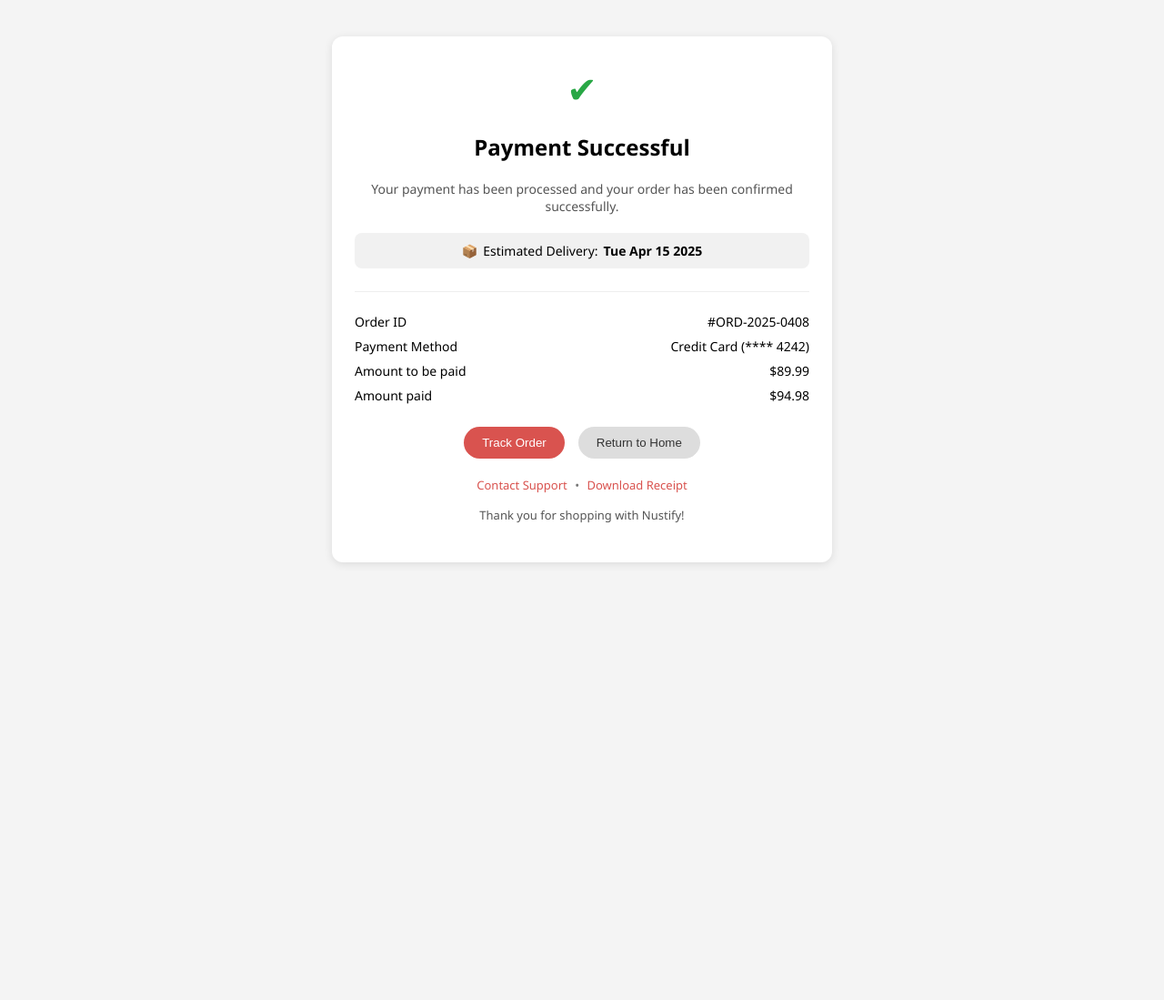
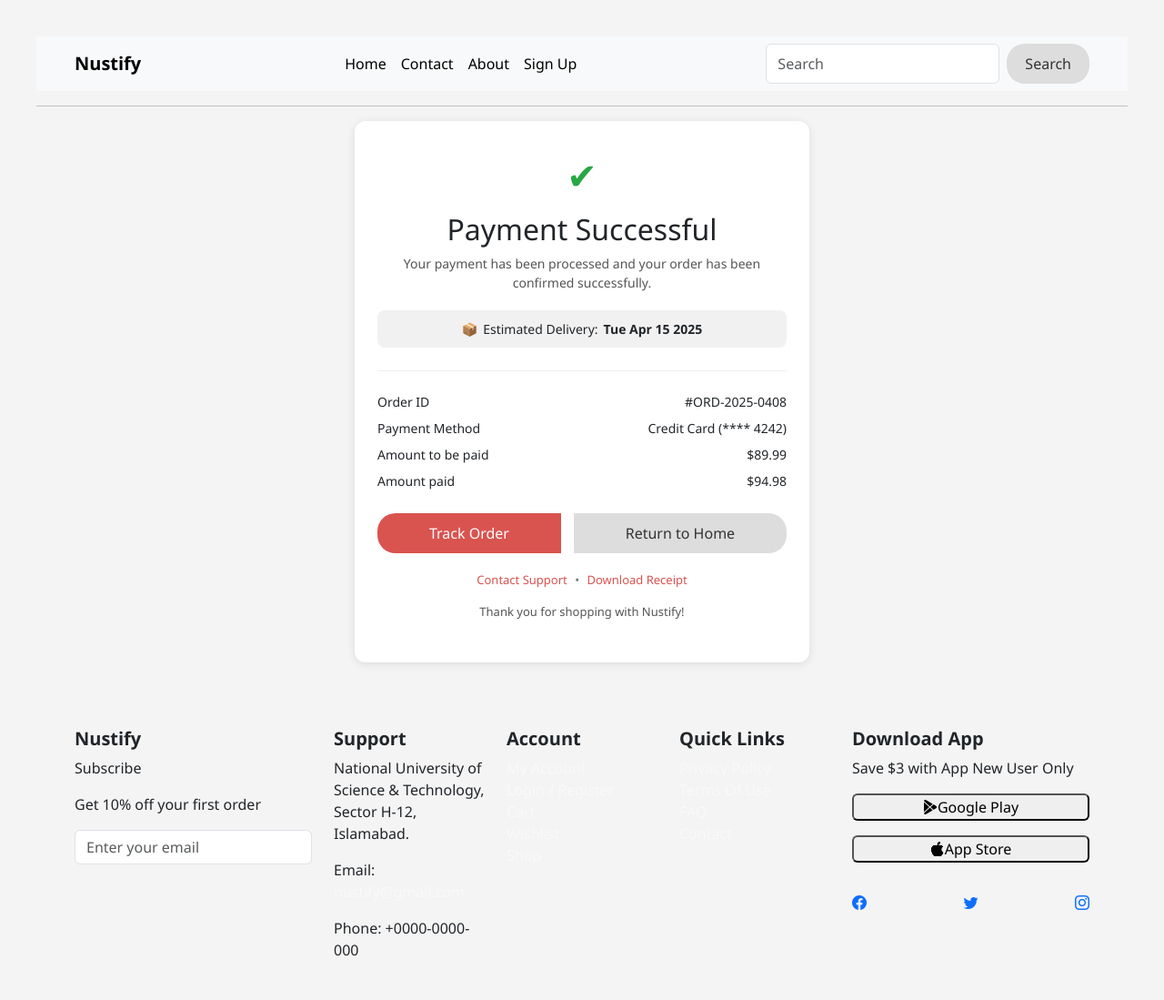
Before and after one commit to AbdullahSaleem1096/Web-technologies-assignment-1, a plain HTML site: page paymemtsuccess.html in a window 1280 px wide. Shown: the whole page at 91% size. Before the commit the page ends 800 px from the top, so only its background shows below. Drawn offline with nearby package versions, Linux system fonts and the light colour scheme.

Commit message:
paymemtsuccess.html

```diff
--- a/paymemtsuccess.html
+++ b/paymemtsuccess.html
@@ -1,10 +1,39 @@
 <!DOCTYPE html>
 <html lang="en">
 <head>
-  <meta charset="UTF-8">
-  <title>Payment Successful</title>
-  <link rel="stylesheet" href="paymentsuccess.css">
+  <meta charset="UTF-8" />
+  <meta name="viewport" content="width=device-width, initial-scale=1.0" />
+  <link rel="stylesheet" href="https://cdn.jsdelivr.net/npm/bootstrap-icons@1.10.5/font/bootstrap-icons.css">
+  <link href="https://cdn.jsdelivr.net/npm/bootstrap@5.3.3/dist/css/bootstrap.min.css" rel="stylesheet" integrity="sha384-QWTKZyjpPEjISv5WaRU9OFeRpok6YctnYmDr5pNlyT2bRjXh0JMhjY6hW+ALEwIH" crossorigin="anonymous">
+
+  <title>Nustify Header</title>
+  <link rel="stylesheet" href="paymentsuccess.css" />
 </head>
+<body>
+  <div class="top-bar"></div>
+
+  <!-- NAVBAR -->
+  <nav class="navbar navbar-expand-lg bg-body-tertiary">
+    <div class="container">
+      <a class="navbar-brand fw-bold" href="#"><strong>Nustify</strong></a>
+      <button class="navbar-toggler" type="button" data-bs-toggle="collapse" data-bs-target="#navbarNav">
+        <span class="navbar-toggler-icon"></span>
+      </button>
+      <div class="collapse navbar-collapse justify-content-center" id="navbarNav">
+        <ul class="navbar-nav mx-auto">
+          <li class="nav-item"><a class="nav-link active" href="home.html">Home</a></li>
+          <li class="nav-item"><a class="nav-link active" href="contact.html">Contact</a></li>
+          <li class="nav-item"><a class="nav-link active" href="about.html">About</a></li>
+          <li class="nav-item"><a class="nav-link active" href="signup.html">Sign Up</a></li>
+        </ul>
+      </div>
+      <form class="d-flex" role="search">
+        <input class="form-control me-2" type="search" placeholder="Search" aria-label="Search">
+        <button class="btn btn-outline-success" type="submit">Search</button>
+      </form>
+    </div>
+  </nav>
+  <hr>
 <body>
 
   <div class="payment-container" id="paymentSuccess">
@@ -60,5 +89,66 @@
     `;
   </script>
 
+  <footer class="footer mt-5 py-4">
+    <div class="container">
+        <div class="row text-start">
+
+            <!-- Section-1 -->
+            <div class="col-md-3">
+                <h5 class="fw-bold">Nustify</h5>
+                <p>Subscribe</p>
+                <p>Get 10% off your first order</p>
+                <input type="email" class="form-control mb-2" placeholder="Enter your email">
+            </div>
+
+            <!-- Section-2 -->
+            <div class="col-md-2">
+                <h5 class="fw-bold">Support</h5>
+                <p>National University of Science & Technology, Sector H-12, Islamabad.</p>
+                <p>Email: <a href="mailto:nustify@gmail.com" class="text-light text-decoration-none">nustify@gmail.com</a></p>
+                <p>Phone: +0000-0000-000</p>
+            </div>
+
+            <!-- Section-3 -->
+            <div class="col-md-2">
+                <h5 class="fw-bold">Account</h5>
+                <ul class="list-unstyled">
+                    <li><a href="#" class="text-light text-decoration-none">My Account</a></li>
+                    <li><a href="#" class="text-light text-decoration-none">Login / Register</a></li>
+                    <li><a href="#" class="text-light text-decoration-none">Cart</a></li>
+                    <li><a href="#" class="text-light text-decoration-none">Wishlist</a></li>
+                    <li><a href="#" class="text-light text-decoration-none">Shop</a></li>
+                </ul>
+            </div>
+
+            <!-- Section-4 -->
+            <div class="col-md-2">
+                <h5 class="fw-bold">Quick Links</h5>
+                <ul class="list-unstyled">
+                    <li><a href="#" class="text-light text-decoration-none">Privacy Policy</a></li>
+                    <li><a href="#" class="text-light text-decoration-none">Terms Of Use</a></li>
+                    <li><a href="#" class="text-light text-decoration-none">FAQ</a></li>
+                    <li><a href="#" class="text-light text-decoration-none">Contact</a></li>
+                </ul>
+            </div>
+
+            <!-- Section-5 -->
+            <div class="col-md-3">
+                <h5 class="fw-bold">Download App</h5>
+                <p>Save $3 with App New User Only</p>
+                <div class="d-flex flex-column">
+                    <button class="mb-3 rounded"><i class="bi bi-google-play"></i>Google Play</button>
+                    <button class="mb-3 rounded"><i class="bi bi-apple"></i>App Store</button>
+                </div>
+                <div class="mt-3 d-flex justify-content-between">
+                    <a href="#"><i class="bi bi-facebook"></i></a>
+                    <a href="#"><i class="bi bi-twitter"></i></a>
+                    <a href="#"><i class="bi bi-instagram"></i></a>
+                </div>
+            </div>
+        </div>
+    </div>
+</footer>
+
 </body>
 </html>
```
